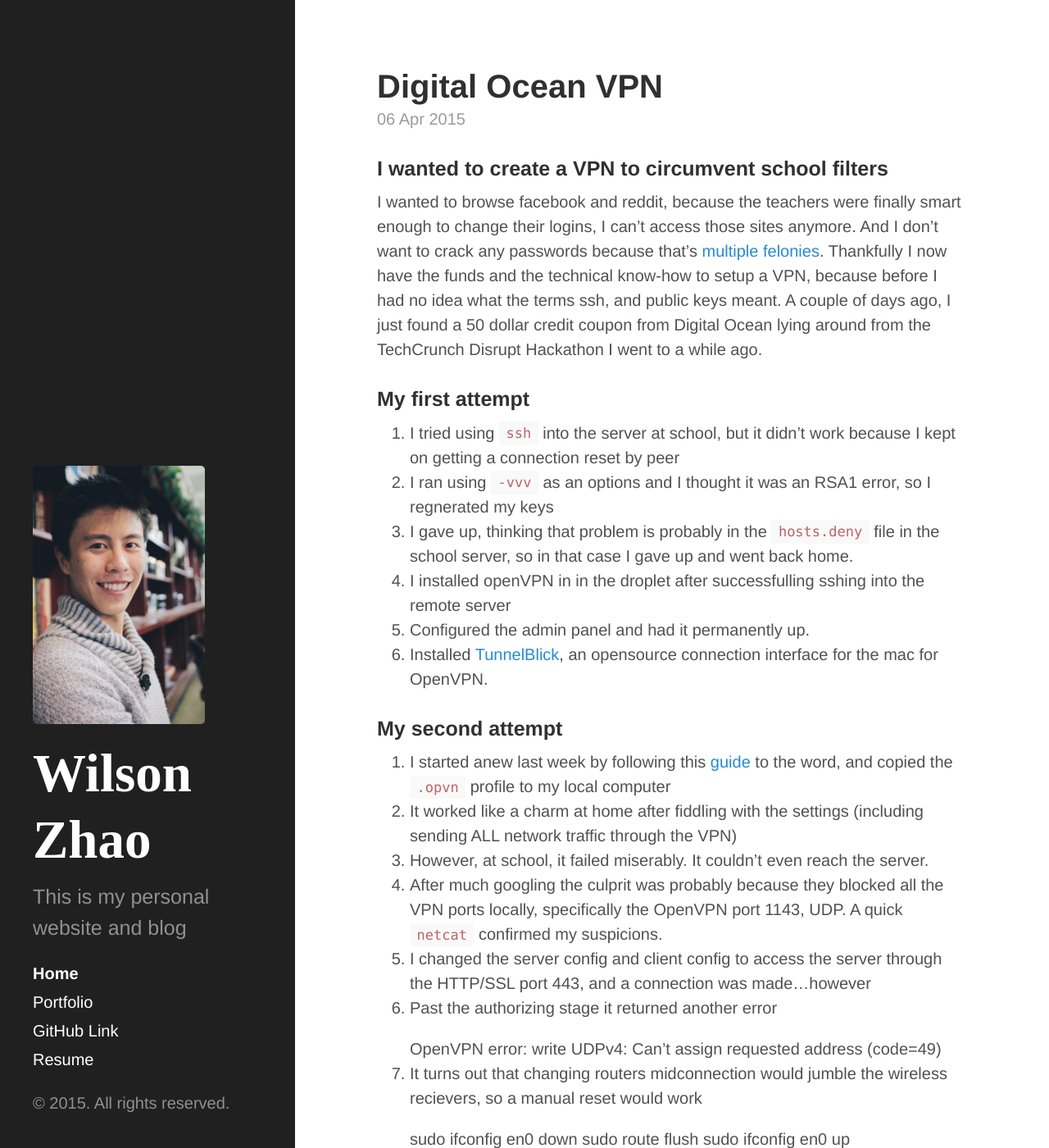
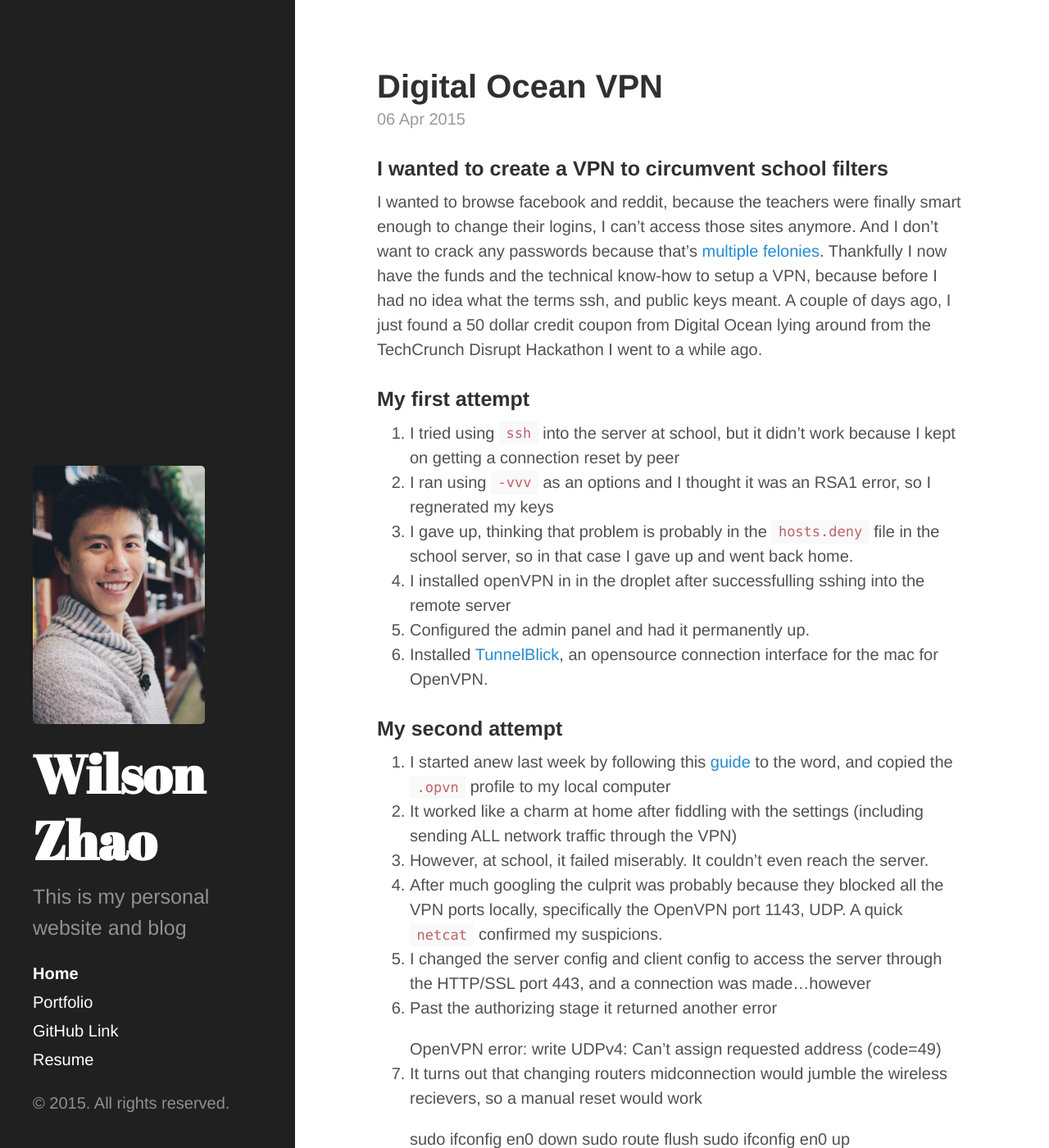
Before and after one commit to wilzh40/wilzh40.github.io_stop, a Jekyll site: the page built from index.html, in a window 1280 px wide and 1400 px high. Shown: the whole window at 82% size. Built offline with Jekyll 4.4.1, drawn with Linux system fonts in a browser that asks for light colours; some web fonts are replaced; Markdown is read by kramdown in place of the engine named in the settings; the list of posts is cut into pages by our own code.

Commit message:
Minor font header change

```diff
--- a/_includes/head.html
+++ b/_includes/head.html
@@ -9,6 +9,8 @@
     <!link rel="stylesheet" href="https://maxcdn.bootstrapcdn.com/bootstrap/3.3.4/css/bootstrap.min.css">
     <script src="{{ site.baseurl }}public/js/masonry.js"></script>
     <!-- CSS -->
+    <link href='http://fonts.googleapis.com/css?family=Gravitas+One' rel='stylesheet' type='text/css'>
+    <link href='http://fonts.googleapis.com/css?family=Abril+Fatface' rel='stylesheet' type='text/css'>
     <link href='http://fonts.googleapis.com/css?family=Gentium+Book+Basic' rel='stylesheet' type='text/css'>
     <link rel="stylesheet" href="{{ site.baseurl }}public/css/poole.css">
     <link rel="stylesheet" href="{{ site.baseurl }}public/css/syntax.css">
--- a/public/css/wilsonzhao.css
+++ b/public/css/wilsonzhao.css
@@ -21,6 +21,10 @@ a:hover {
 
 
 
+.sidebar h1 {
+    font-family: 'Abril Fatface', Helvetica, cursive;
+}
+
 .sidebar img {
     display: none;
 
```
